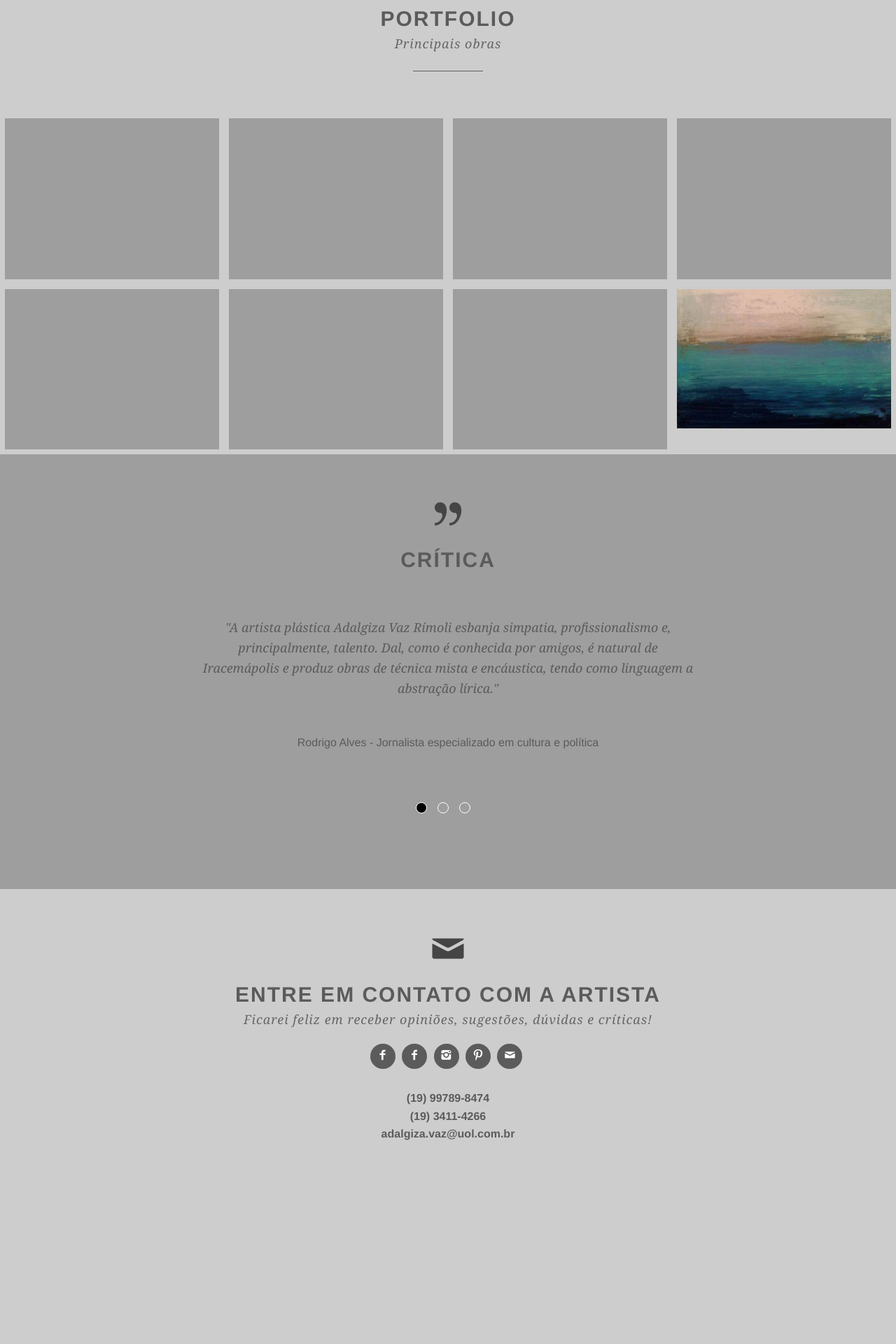
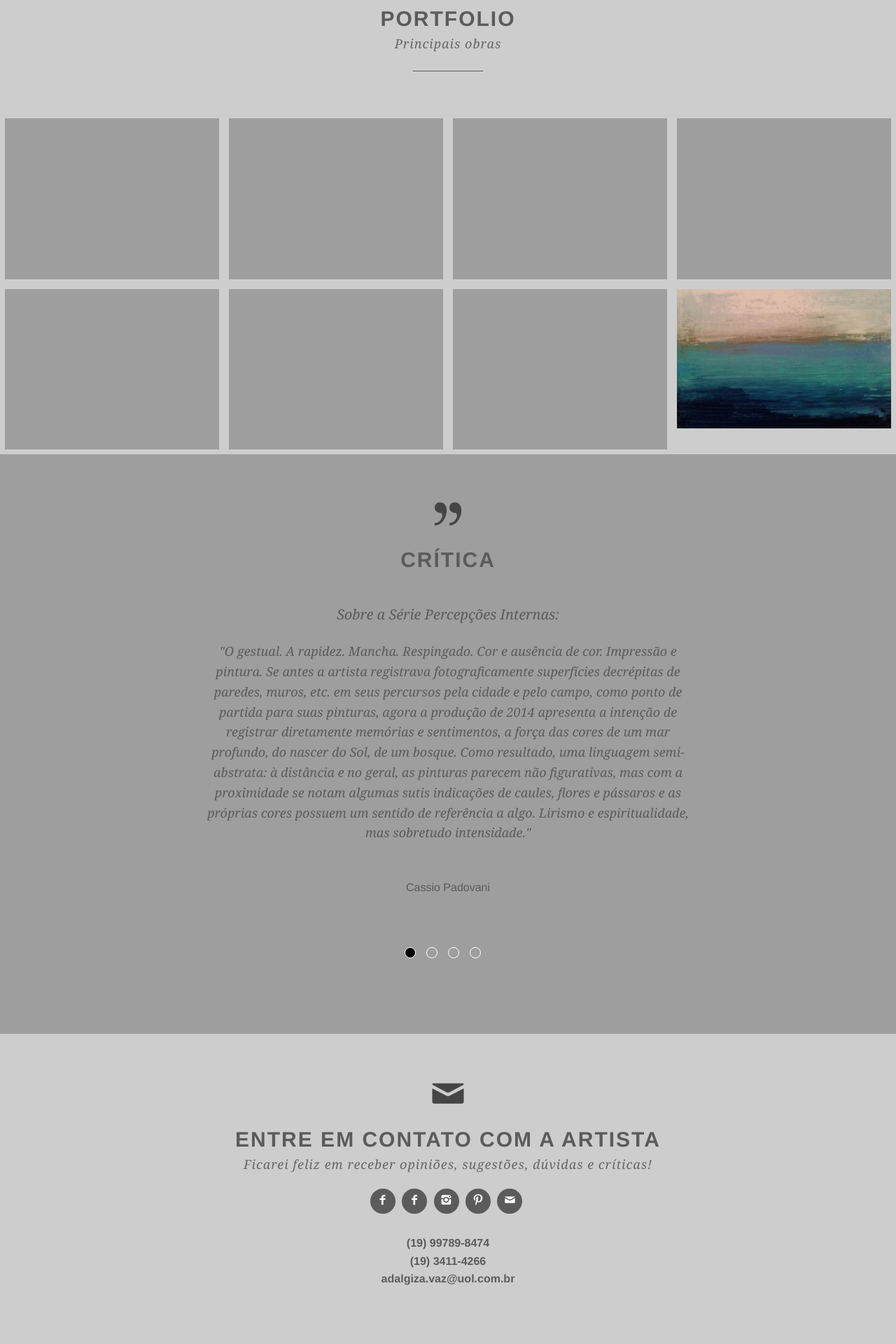
Before and after one commit to rtuma/adalgizadevel.github.io, a Jekyll site: the page built from index.html, in a window 1280 px wide. Shown: the part 1519-3439 px from the top of the page at 70% size. Built offline with Jekyll 4.4.1, drawn with Linux system fonts in a browser that asks for light colours; the list of posts is cut into pages by our own code; before the commit the page ends 3232 px from its top, so only the background shows below that.

Commit message:
Adicionado testimonial novo da adalgiza

```diff
--- a/_data/testimonials.yml
+++ b/_data/testimonials.yml
@@ -1,3 +1,6 @@
+- title: "Sobre a Série Percepções Internas:"
+  quote: "O gestual.  A rapidez.  Mancha.  Respingado.  Cor e ausência de cor.  Impressão e pintura.  Se antes a artista registrava fotograficamente superfícies decrépitas de paredes, muros, etc. em seus percursos pela cidade e pelo campo, como ponto de partida para suas pinturas, agora a produção de 2014 apresenta a intenção de registrar diretamente memórias e sentimentos, a força das cores de um mar profundo, do nascer do Sol, de um bosque.  Como resultado, uma linguagem semi-abstrata: à distância e no geral, as pinturas parecem não figurativas, mas com a proximidade se notam algumas sutis indicações de caules, flores e pássaros e as próprias cores possuem um sentido de referência a algo.  Lirismo e espiritualidade, mas sobretudo intensidade."
+  author: "Cassio Padovani"
 - quote: "A artista plástica Adalgiza Vaz Rímoli esbanja simpatia, profissionalismo e, principalmente, talento. Dal, como é conhecida por amigos, é natural de Iracemápolis e produz obras de técnica mista e encáustica, tendo como linguagem a abstração lírica."
   author: "Rodrigo Alves - Jornalista especializado em cultura e política"
 - quote: "A Natureza produz fenômenos que fascinam o Artista e este, por sua vez, analisa-os, medita-os, e através da sua obra, expressa-os. A relação entra a Natureza e o Artista é o exemplo perfeito de uma convivência equilibrada, além da característica comum que ambos possuem: a necessidade de criar!"
--- a/_includes/testimonials.html
+++ b/_includes/testimonials.html
@@ -17,6 +17,7 @@
       <ul data-orbit=''>
         {% for t in site.data.testimonials %}
           <li>
+            <p class='title'>{{t.title}}</p>
             <p class='quote'>"{{t.quote}}"</p>
             <p class='author'>{{t.author}}</p>
             <div class='two spacing'></div>
--- a/css/style-gray.scss
+++ b/css/style-gray.scss
@@ -378,6 +378,16 @@ h1, h2, h3, h4 {
 }
 
 /*testimonials */
+p.title {
+  border: 1px solid rgba(0, 0, 0, 0);
+  padding: 0px 0px;
+  font-family: "droid serif", georgia;
+  font-style: italic;
+  font-size: 20px;
+  margin-bottom: 0px;
+}
+
+
 p.quote {
   border: 1px solid rgba(0, 0, 0, 0);
   padding: 20px 50px;
--- a/css/style.scss
+++ b/css/style.scss
@@ -378,6 +378,15 @@ h1, h2, h3, h4 {
 }
 
 /*testimonials */
+p.title {
+  border: 1px solid rgba(0, 0, 0, 0);
+  padding: 0px 0px;
+  font-family: "droid serif", georgia;
+  font-style: italic;
+  font-size: 24px;
+  margin-bottom: 0px;
+}
+
 p.quote {
   border: 1px solid rgba(0, 0, 0, 0);
   padding: 20px 50px;
```
